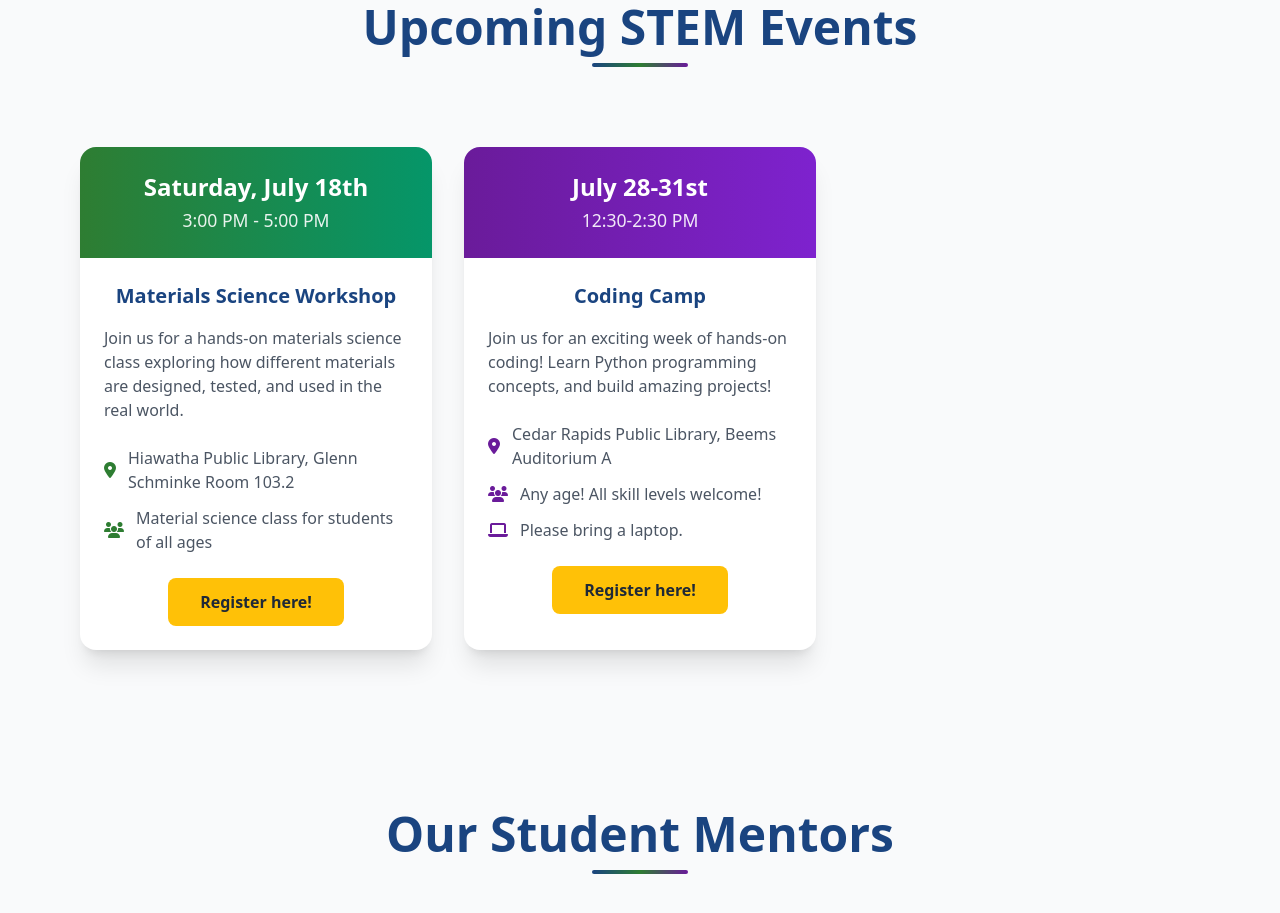
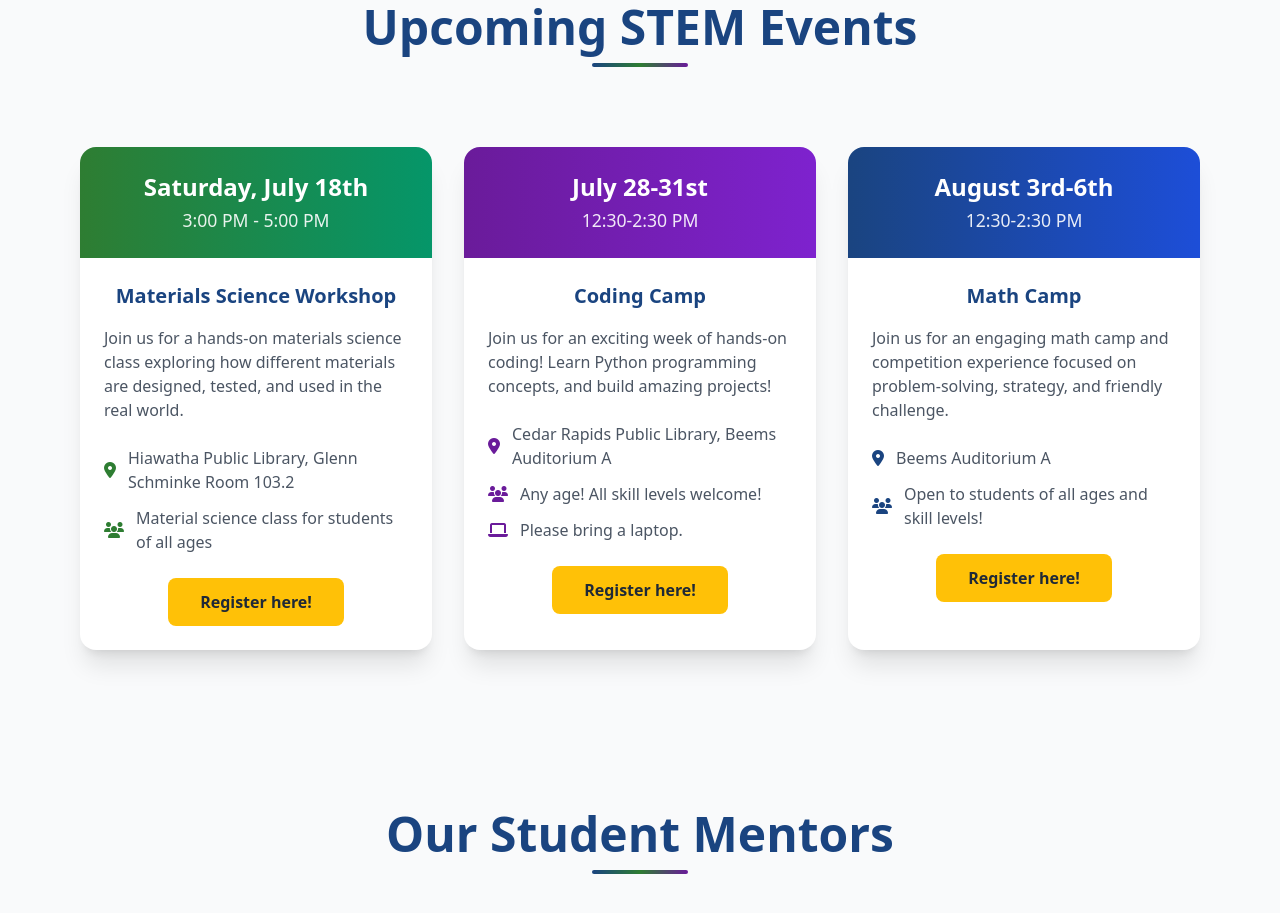
Before and after one commit to Cedar-Rapids-STEM-Circle/crstemcircle, a plain HTML site: page index.html in a window 1280 px wide. Shown: the part 1615-2528 px from the top of the page. Drawn offline with nearby package versions, Linux system fonts and the light colour scheme.

Commit message:
added math camp

```diff
--- a/index.html
+++ b/index.html
@@ -344,6 +344,41 @@
                 </div>
             </div>
         </div>
+
+        <div class="bg-white rounded-2xl shadow-xl overflow-hidden transition-all duration-300 hover:-translate-y-3 hover:shadow-2xl">
+            <div class="bg-gradient-to-r from-stem-blue to-blue-700 text-white p-6 text-center">
+                <div class="text-2xl font-bold mb-1">August 3rd-6th</div>
+                <div class="text-[1.1rem] opacity-90">12:30-2:30 PM</div>
+            </div>
+
+            <div class="p-6 flex-grow flex flex-col">
+                <h3 class="text-xl font-bold text-stem-blue mb-4 text-center">
+                    Math Camp
+                </h3>
+
+                <p class="text-gray-600 mb-6">
+                    Join us for an engaging math camp and competition experience focused on problem-solving, strategy, and friendly challenge.
+                </p>
+
+                <ul class="space-y-3 mb-6">
+                    <li class="flex items-center text-gray-600">
+                        <i class="fas fa-map-marker-alt text-stem-blue mr-3"></i>
+                        Beems Auditorium A
+                    </li>
+                    <li class="flex items-center text-gray-600">
+                        <i class="fas fa-users text-stem-blue mr-3"></i>
+                        Open to students of all ages and skill levels!
+                    </li>
+                </ul>
+
+                <div class="text-center mt-auto">
+                    <a href="https://forms.gle/J4jaG8LZVdPRx8du7" target="_blank" rel="noopener noreferrer"
+                       class="inline-block bg-stem-yellow text-gray-800 px-8 py-3 rounded-lg font-bold transition-all duration-300 hover:bg-yellow-600 hover:-translate-y-1">
+                        Register here!
+                    </a>
+                </div>
+            </div>
+        </div>
     </div>
 
     </div>
```
